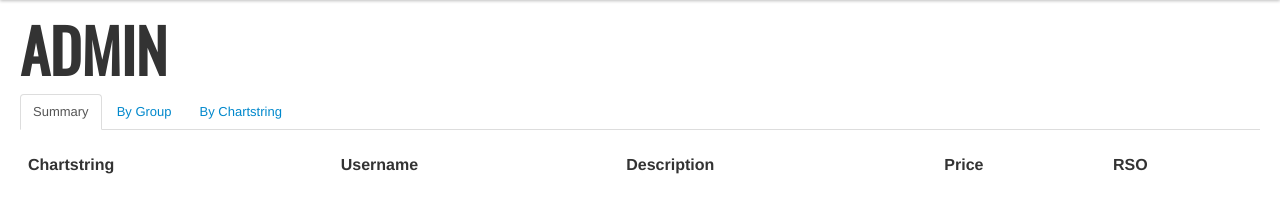
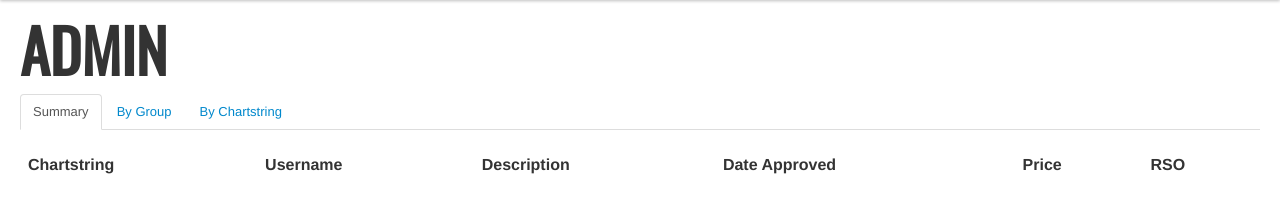
Before and after one commit to IDSGPlayground/bearapps, a Django app: template bear_apps/store/templates/admin.html in a window 1280 px wide. Shown: the part 40-240 px from the top of the page. Run offline with Django 3.2, Linux system fonts and the light colour scheme; the template is opened without the code that fills it, so the values that code supplies are empty; parts of the project's set-up code (start-up, migrations or seed data) failed here and were passed over; some libraries are stand-ins or nearby versions.

Commit message:
Added a date accepted field to the models and displays

```diff
--- a/bear_apps/store/models.py
+++ b/bear_apps/store/models.py
@@ -24,7 +24,8 @@ class User_Apps(models.Model):
     app = models.ForeignKey('App')
     chartstring = models.ForeignKey('Chartstring', null=True, blank=True)
     group = models.ForeignKey('Group', null=True, blank=True)
-    date = models.DateField(auto_now=True, auto_now_add=True)
+    #date = models.DateField(auto_now=True, auto_now_add=True)
+    date = models.DateField("Date Accepted", null=True, blank=True)
     status = models.CharField(max_length=20, choices=app_status)
 
     def __unicode__(self):
--- a/bear_apps/store/templates/admin.html
+++ b/bear_apps/store/templates/admin.html
@@ -25,6 +25,7 @@
                     <th>Chartstring</th>
                     <th>Username</th>
                     <th>Description</th>
+		    <th>Date Approved</th>
                     <th>Price</th>
                     <th>RSO</th>
                   </tr>
@@ -39,6 +40,7 @@
                             <td>{{ app.chartstring }}</td>
                             <td>{{ user_info.name }}</td>
                             <td>{{ app.app.app_name }}</td>
+			    <td>{{ app.date }}</td>
                             <td>${{ app.app.price }}</td>
                             <td>{{ app.chartstring.manager }}</td>
                           </tr>
--- a/bear_apps/store/templates/manage.html
+++ b/bear_apps/store/templates/manage.html
@@ -154,6 +154,7 @@
 	          <tr>
 	            <th>User</th>
 	            <th>Description</th>
+		    <th>Date Approved</th>
 	            <th>Price</th>
 	          </tr>
 	        </thead>
@@ -163,6 +164,7 @@
 				<tr>
 					<td>{{ item.user.name }}</td>
 					<td>{{ item.app.app_name }}</td>
+					<td>{{ item.date }}</td>
 					<td>${{ item.app.price }}</td>
 				</tr>
 				{% endfor %}
--- a/bear_apps/store/views.py
+++ b/bear_apps/store/views.py
@@ -7,6 +7,7 @@ from django import forms
 from store.models import User, User_Apps, App, Notification, Chartstring, Group
 from django.contrib import messages
 from store.notifications import addNotification, getNotifications
+from datetime import date
 
 def home(request):
     not_user = False
@@ -266,6 +267,8 @@ def manage(request):
             app.chartstring = chartstring
             chartstring.remaining = chartstring.remaining - price
             chartstring.save()
+            app.date= date.today()
+            print app.date
             app.status = "APPROVED"
             app.save()
 
```
